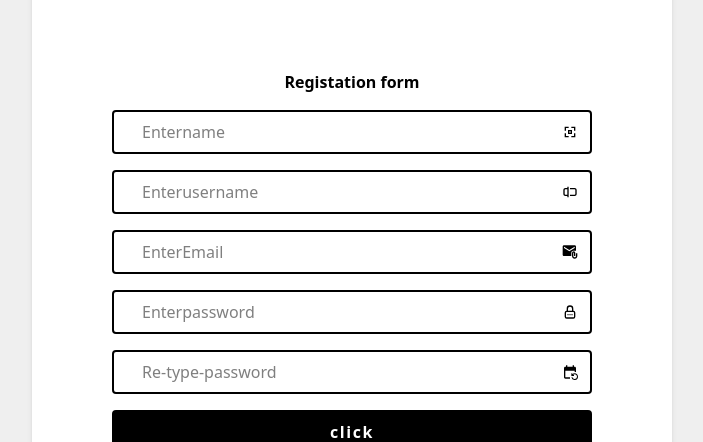
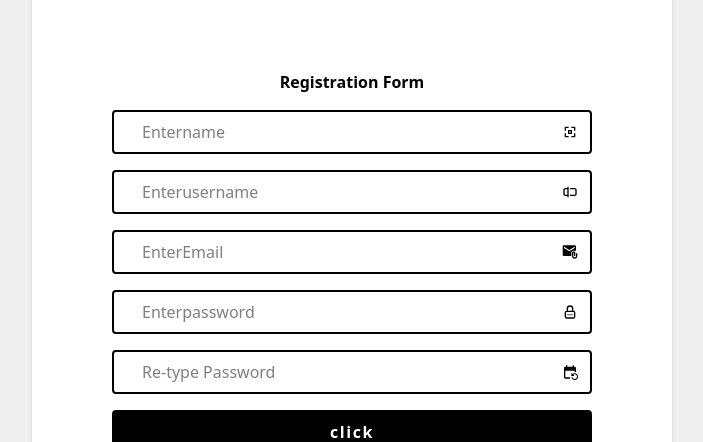
Before and after one commit to Divakar-chilla/billfrentend, a React (Vite) app: page / in a window 1280 px wide. Shown: the part 138-580 px from the top of the page, without its empty margins (288-991 px from the left). Built offline with nearby package versions, Linux system fonts and the light colour scheme.

Commit message:
add functionality to the valid password

```diff
--- a/package.json
+++ b/package.json
@@ -15,7 +15,8 @@
     "react-dom": "^19.1.0",
     "react-icons": "^5.5.0",
     "react-router-dom": "^7.6.2",
-    "tailwindcss": "^4.1.10"
+    "tailwindcss": "^4.1.10",
+    "val-pass": "^3.0.3"
   },
   "devDependencies": {
     "@eslint/js": "^9.25.0",
--- a/src/Component/Register.jsx
+++ b/src/Component/Register.jsx
@@ -6,7 +6,11 @@ import { TbLockPassword } from "react-icons/tb";
 import { MdEventRepeat } from "react-icons/md";
 
 
+
 const Register = () => {
+let [repeatpass, setRepeatPass] = useState('');
+let [isChecked, setisChecked] = useState(false);
+
 let [formdata,setformdata]=useState({
   username:"",
   password:"",
@@ -16,34 +20,31 @@ let [formdata,setformdata]=useState({
 let handelchange=e=>{
   let {name,value}=e.target
   setformdata((preval)=>({...preval,[name]:value}))
+    if (name === "password") {
+      setisChecked(repeatpass && repeatpass !== value);
+    }
 }
 let handelsubmit=e=>{
   e.preventDefault()
   console.log(formdata);
+
 }
+let checkRepeatpassword = (e) => {
+  let value = e.target.value;
+  setRepeatPass(value);
+  setisChecked(value !== formdata.password);
+};
 
 
 
 
 
 
-  // let [password,setpassword]=useState("");
-  // let [retypepassword,setretypepassword]=useState("")
-  // hadelchangepassword=(e)=>{
-  //   setpassword(e.target.value)
-  //   if(retypepassword!==''&& e.target.value !==password){
-  //     setPasswordMatchError(true)
-  //   }else{
-
-  //   }
-
-  // }
-
   return (
     <div className='bg-[#efefef] size-full flex items-center justify-center'>
       <form className='w-1/2 bg-white h-[90%]  flex items-center justify-center flex-col gap-4 px-[80px] py-40 shadow-md rounded-3xl max-sm:w-[90%] ' onSubmit={handelsubmit}>
         <div className='w-full flex justify-center items-center'>
-          <h1 className='font-extrabold max-md '>Registation form</h1>
+          <h1 className='font-extrabold max-md '>Registration Form</h1>
         </div>
         <div className='border-2 w-full flex justify-center items-center px-3 rounded-sm'>
           <input type="text"  name='name' placeholder='Entername'className='w-full outline-none px-4 h-10'onChange={handelchange} />
@@ -58,11 +59,16 @@ let handelsubmit=e=>{
              <span><MdAttachEmail /></span>
         </div>
         <div className='border-2 w-full flex justify-center items-center px-3 rounded-sm'>
-          <input type="password" placeholder='Enterpassword' name='password'className='w-full outline-none px-4 h-10' onChange={handelchange}/>
+          <input type="password" placeholder='Enterpassword' name='password'className='w-full outline-none px-4 h-10'  onChange={handelchange}/>
              <span><TbLockPassword /></span>
         </div >
            <div className='border-2 w-full flex justify-center items-center px-3 rounded-sm'>
-          <input type="password" placeholder='Re-type-password' className='w-full outline-none px-4 h-10' />
+            <input
+    type="password"
+    placeholder='Re-type Password'
+      className={`w-full outline-none px-4 h-10 ${isChecked ? 'border-red-500 bg-red-100' : ''}`}
+      onChange={checkRepeatpassword}
+  />
              <span><MdEventRepeat /></span>
         </div>
         <div className='border-2 w-full flex justify-center items-center px-3 rounded-sm bg-black'>
```
Also changed, not shown: 1 other file (tests, documents, lock files or other folders).
